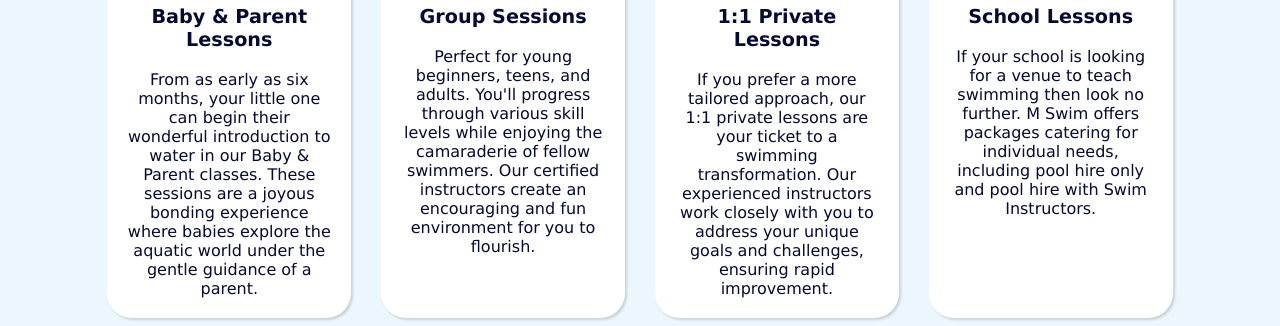
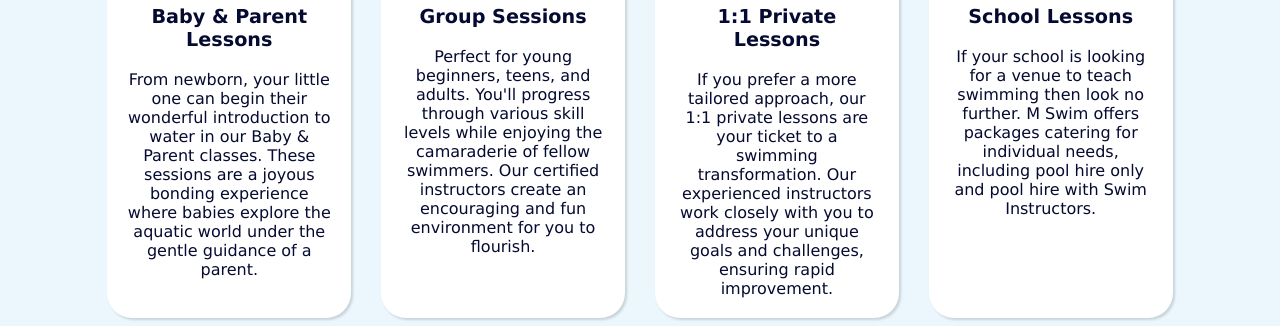
Before and after one commit to chloetinsley/m-swim, a Vue app: page /lessons in a window 1280 px wide. Shown: the part 474-800 px from the top of the page. Built offline with nearby package versions, Linux system fonts and the light colour scheme.

Commit message:
updating baby lessons and home desc

```diff
--- a/src/router/index.js
+++ b/src/router/index.js
@@ -10,7 +10,7 @@
       component: HomeView,
       meta: {
         title: 'M Swim | Swim School in Staffordshire',
-        description: "Swimming lessons in Staffordshire, M Swim is based in M Club Spa & Fitness in Hanley and Newcastle-under-Lyme offering lessons for Babies and toddlers, Childrens beginner and Adults."
+        description: "Embark on your swimming journey with expert guidance at M Swim in Staffordshire, conveniently nestled within M Club Spa & Fitness in Hanley and Newcastle-under-Lyme and Waterworld. Our comprehensive range of classes includes children's beginner swimming lessons, baby and toddler swimming sessions, and adult swimming lessons. Whether you're seeking swim lessons near Stoke-on-Trent or eager to learn to swim proficiently, explore our tailored programs designed to nurture your aquatic skills."
       }
     },
     {
--- a/src/views/LessonsView.vue
+++ b/src/views/LessonsView.vue
@@ -15,7 +15,7 @@
             <img src="../assets/images/lessons/baby.jpg" alt="Baby swimming lesson" />
           </div>
           <p class="heading">Baby & Parent Lessons</p>
-          <p>From as early as six months, your little one can begin their wonderful introduction to water in our Baby & Parent classes. These sessions are a joyous bonding experience where babies explore the aquatic world under the gentle guidance of a parent.</p>
+          <p>From newborn, your little one can begin their wonderful introduction to water in our Baby & Parent classes. These sessions are a joyous bonding experience where babies explore the aquatic world under the gentle guidance of a parent.</p>
         </div>
 
         <div class="lesson">
```
